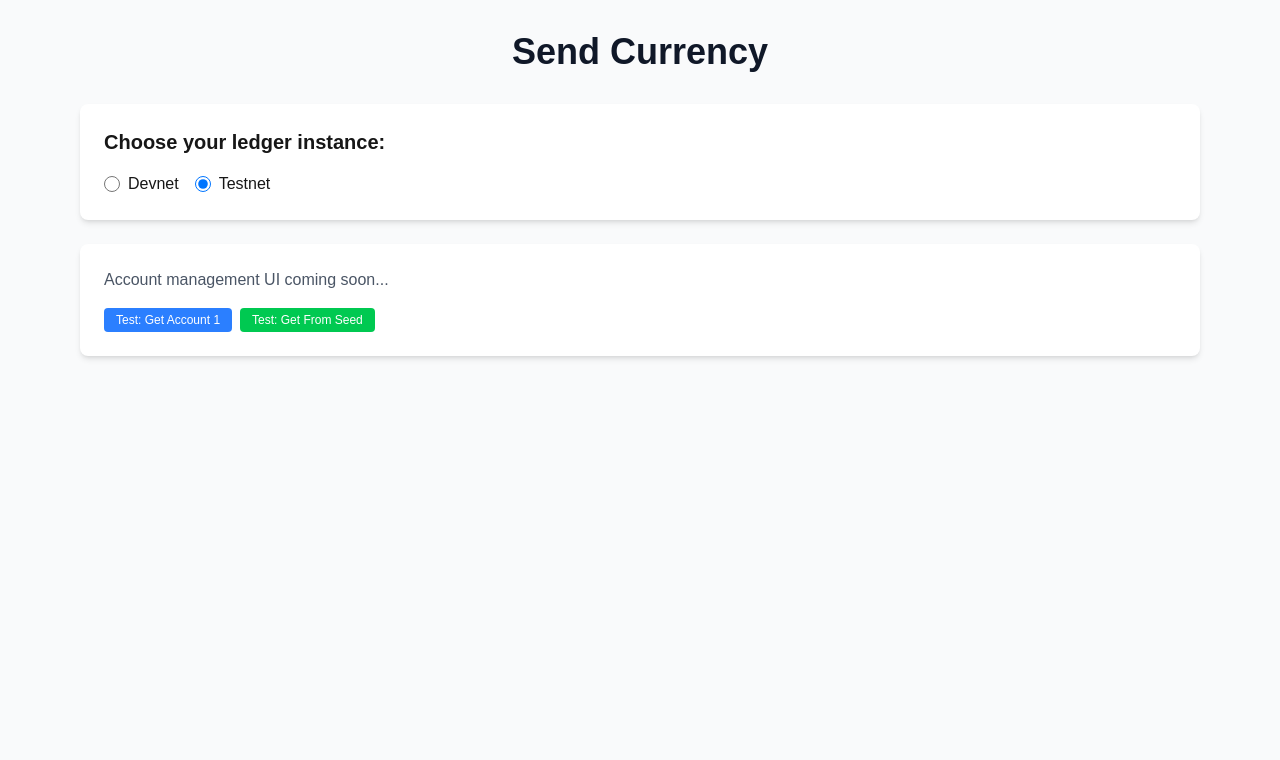
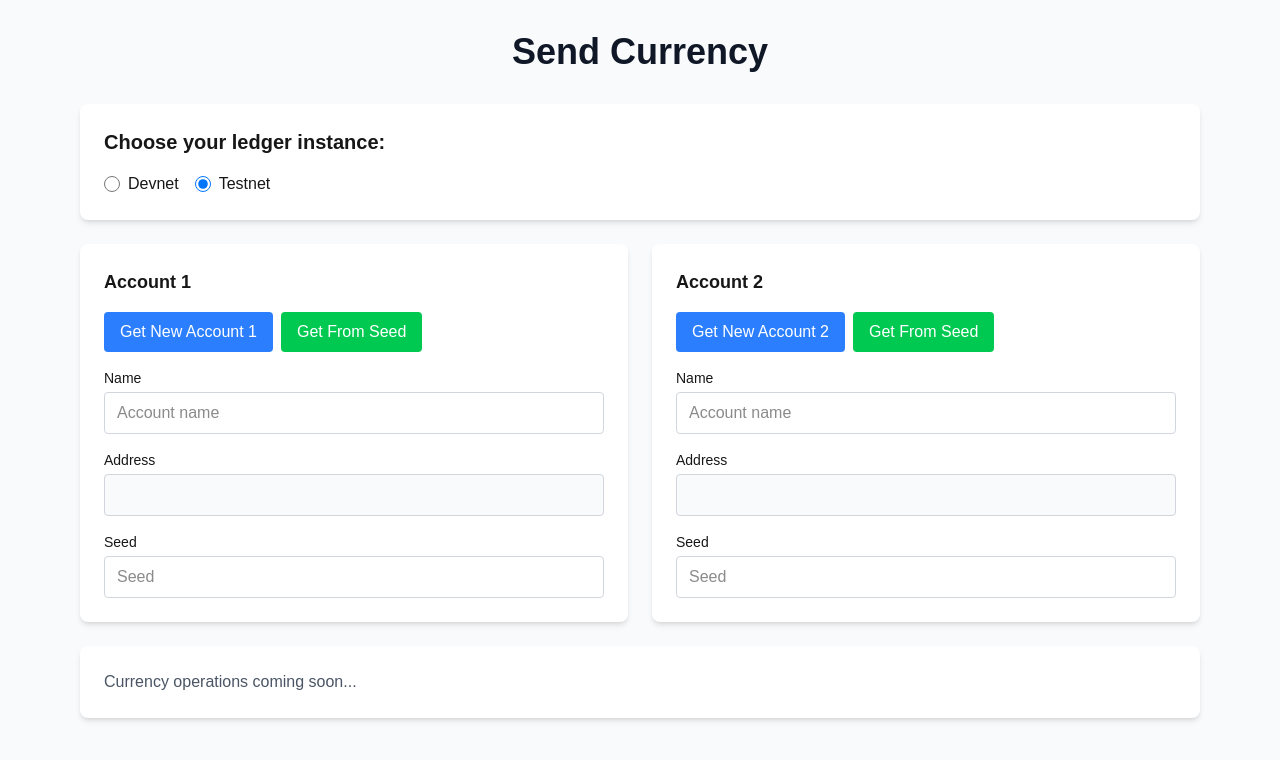
Before and after one commit to Avoisavo/EasyA-Wiser, a Next.js app: page /send in a window 1280 px wide. Shown: the top 760 px of the page. Built offline with nearby package versions, Linux system fonts and the light colour scheme.

Commit message:
added account ui

```diff
--- a/pages/send.js
+++ b/pages/send.js
@@ -147,32 +147,131 @@ export default function SendCurrency() {
           </div>
         </div>
 
+        {/* Account Management */}
+        <div className="grid md:grid-cols-2 gap-6 mb-6">
+          {/* Account 1 */}
           <div className="bg-white rounded-lg shadow-md p-6">
-          <p className="text-gray-600">Account management UI coming soon...</p>
-
-          {/* Development testing buttons - will be replaced with proper UI */}
-          <div className="mt-4 flex gap-2">
+            <h3 className="text-lg font-semibold mb-4">Account 1</h3>
+            <div className="space-y-4">
+              <div className="flex gap-2">
                 <button
                   onClick={() => getNewAccount(1)}
                   disabled={loading}
-              className="px-3 py-1 bg-blue-500 text-white rounded text-xs disabled:opacity-50"
+                  className="px-4 py-2 bg-blue-500 text-white rounded hover:bg-blue-600 disabled:opacity-50"
                 >
-              Test: Get Account 1
+                  Get New Account 1
                 </button>
                 <button
                   onClick={() => getAccountFromSeed(1)}
                   disabled={loading}
-              className="px-3 py-1 bg-green-500 text-white rounded text-xs disabled:opacity-50"
+                  className="px-4 py-2 bg-green-500 text-white rounded hover:bg-green-600 disabled:opacity-50"
                 >
-              Test: Get From Seed
+                  Get From Seed
                 </button>
               </div>
 
+              <div>
+                <label className="block text-sm font-medium mb-1">Name</label>
+                <input
+                  type="text"
+                  value={account1.name}
+                  onChange={(e) => setAccount1({...account1, name: e.target.value})}
+                  className="w-full px-3 py-2 border border-gray-300 rounded focus:outline-none focus:border-blue-500"
+                  placeholder="Account name"
+                />
+              </div>
+
+              <div>
+                <label className="block text-sm font-medium mb-1">Address</label>
+                <input
+                  type="text"
+                  value={account1.address}
+                  readOnly
+                  className="w-full px-3 py-2 border border-gray-300 rounded bg-gray-50"
+                />
+              </div>
+
+              <div>
+                <label className="block text-sm font-medium mb-1">Seed</label>
+                <input
+                  type="text"
+                  value={account1.seed}
+                  onChange={(e) => setAccount1({...account1, seed: e.target.value})}
+                  className="w-full px-3 py-2 border border-gray-300 rounded focus:outline-none focus:border-blue-500"
+                  placeholder="Seed"
+                />
+              </div>
+            </div>
+          </div>
+
+          {/* Account 2 */}
+          <div className="bg-white rounded-lg shadow-md p-6">
+            <h3 className="text-lg font-semibold mb-4">Account 2</h3>
+            <div className="space-y-4">
+              <div className="flex gap-2">
+                <button
+                  onClick={() => getNewAccount(2)}
+                  disabled={loading}
+                  className="px-4 py-2 bg-blue-500 text-white rounded hover:bg-blue-600 disabled:opacity-50"
+                >
+                  Get New Account 2
+                </button>
+                <button
+                  onClick={() => getAccountFromSeed(2)}
+                  disabled={loading}
+                  className="px-4 py-2 bg-green-500 text-white rounded hover:bg-green-600 disabled:opacity-50"
+                >
+                  Get From Seed
+                </button>
+              </div>
+
+              <div>
+                <label className="block text-sm font-medium mb-1">Name</label>
+                <input
+                  type="text"
+                  value={account2.name}
+                  onChange={(e) => setAccount2({...account2, name: e.target.value})}
+                  className="w-full px-3 py-2 border border-gray-300 rounded focus:outline-none focus:border-blue-500"
+                  placeholder="Account name"
+                />
+              </div>
+
+              <div>
+                <label className="block text-sm font-medium mb-1">Address</label>
+                <input
+                  type="text"
+                  value={account2.address}
+                  readOnly
+                  className="w-full px-3 py-2 border border-gray-300 rounded bg-gray-50"
+                />
+              </div>
+
+              <div>
+                <label className="block text-sm font-medium mb-1">Seed</label>
+                <input
+                  type="text"
+                  value={account2.seed}
+                  onChange={(e) => setAccount2({...account2, seed: e.target.value})}
+                  className="w-full px-3 py-2 border border-gray-300 rounded focus:outline-none focus:border-blue-500"
+                  placeholder="Seed"
+                />
+              </div>
+            </div>
+          </div>
+        </div>
+
+        <div className="bg-white rounded-lg shadow-md p-6">
+          <p className="text-gray-600">Currency operations coming soon...</p>
+
           {results && (
             <div className="mt-4">
-              <pre className="text-xs bg-gray-100 p-2 rounded overflow-auto max-h-32">
-                {results}
-              </pre>
+              <label className="block text-sm font-medium mb-1">Results</label>
+              <textarea
+                value={results}
+                readOnly
+                className="w-full px-3 py-2 border border-gray-300 rounded bg-gray-50"
+                rows={6}
+              />
             </div>
           )}
         </div>
```
Lines whose indentation alone changed are shown as unchanged.
